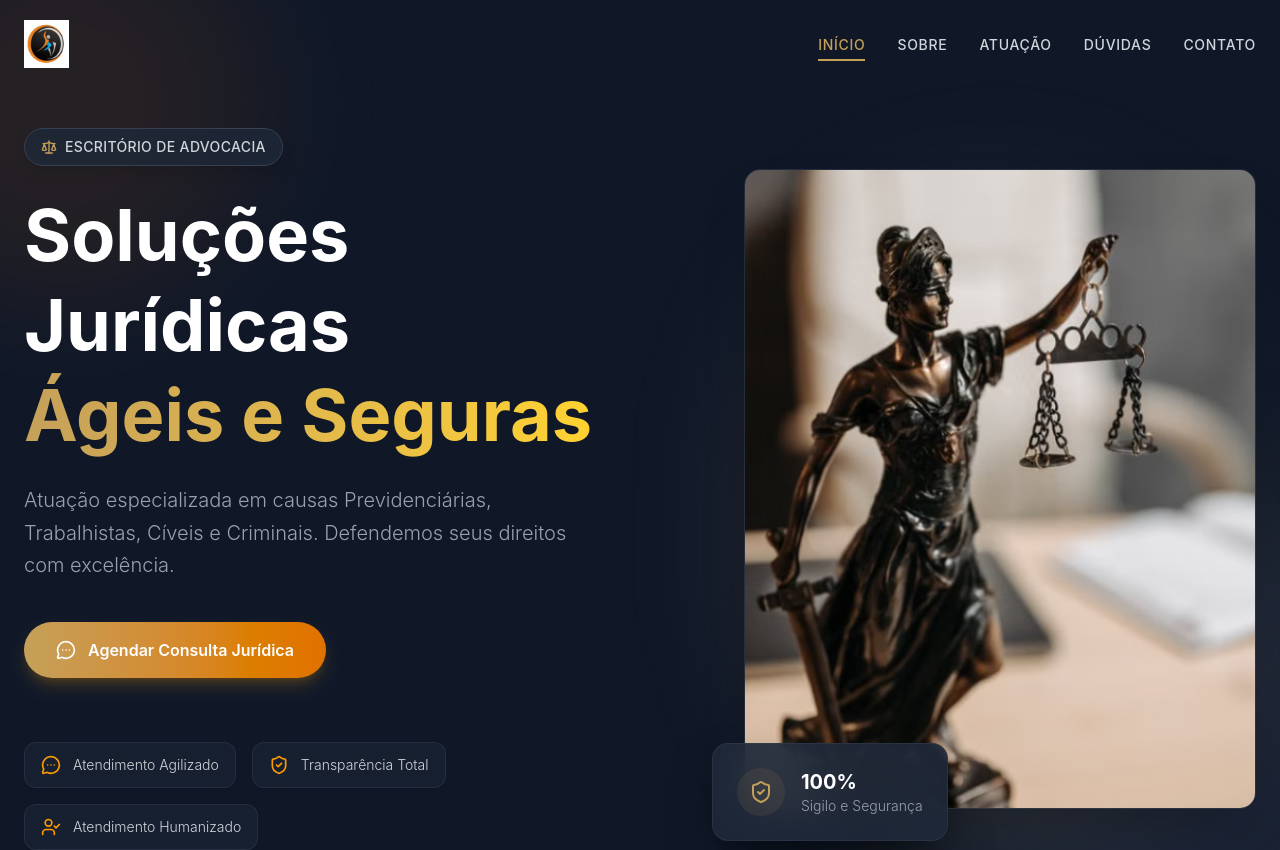
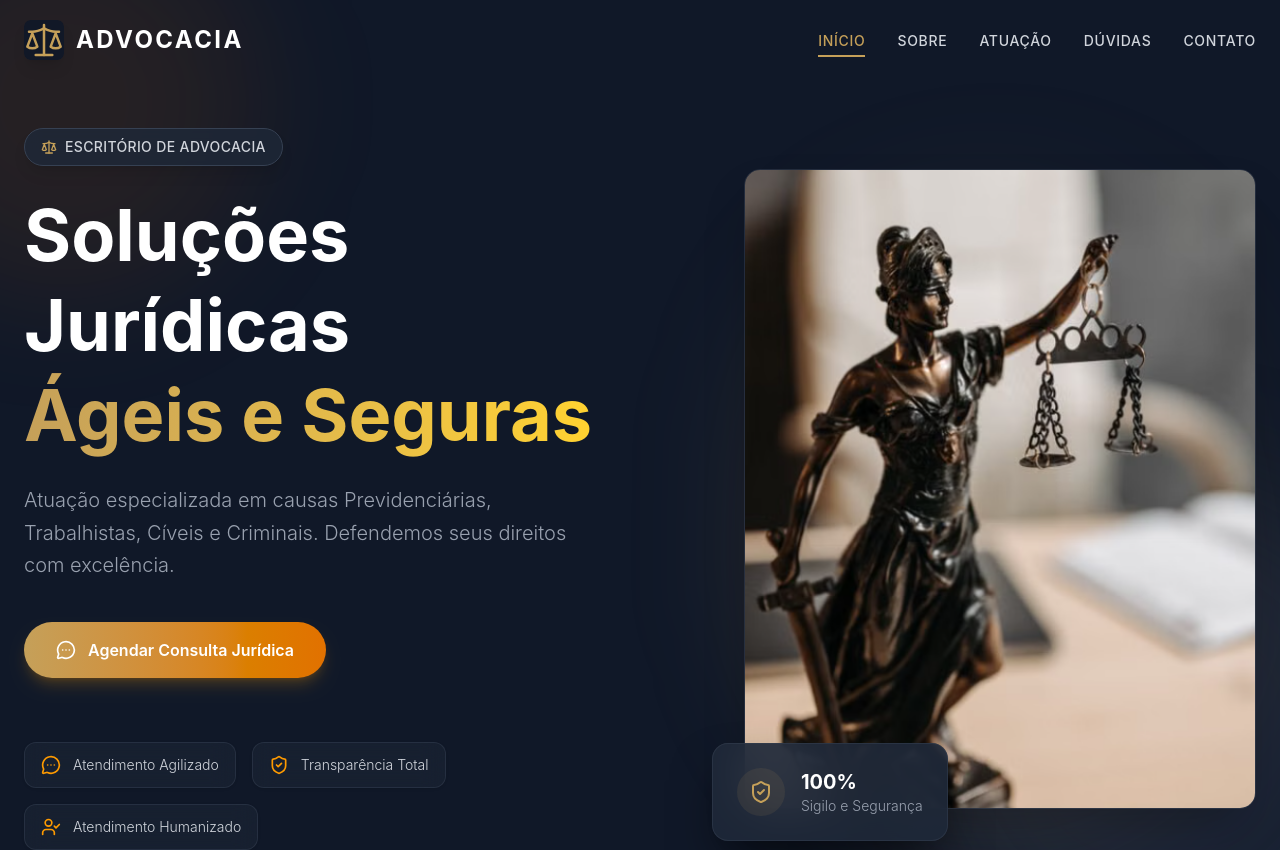
Before and after one commit to luizdev10/PROJETO-ADVOCACIA, a React (Vite) app in the folder site-adv/: page / in a window 1280 px wide. Shown: the top 850 px of the page. Built offline with nearby package versions, Linux system fonts and the light colour scheme.

Commit message:
Troca a logo antiga do navbar pela nova logo SVG estilizada

```diff
--- a/site-adv/src/paginas/navbar.jsx
+++ b/site-adv/src/paginas/navbar.jsx
@@ -1,6 +1,6 @@
 import { useState, useEffect } from "react";
 import { X, Menu } from 'lucide-react'
-import logo from "../assets/img/logo.png"
+import logo from "../assets/img/adv_logo.svg"
 
 export default function NavBar() {
     const [MenuOpen, setMenuOpen] = useState(false)
@@ -45,8 +45,9 @@ export default function NavBar() {
             <div className="max-w-7xl mx-auto px-6 flex justify-between items-center">
 
                 {/* Logo */}
-                <a href="#inicio" onClick={(e) => clique(e, "#inicio")} className="flex items-center gap-2 cursor-pointer">
-                    <img src={logo} alt="Logo Advocacia" className="h-12 w-auto object-contain" />
+                <a href="#inicio" onClick={(e) => clique(e, "#inicio")} className="flex items-center gap-3 cursor-pointer">
+                    <img src={logo} alt="Logo Advocacia" className="h-10 w-auto object-contain rounded-md shadow-lg" />
+                    <span className="text-xl md:text-2xl font-bold text-white tracking-widest uppercase">Advocacia</span>
                 </a>
 
                 {/* Desktop Menu */}
```
Also changed, not shown: site-adv/src/assets/img/adv_logo.svg (added).
